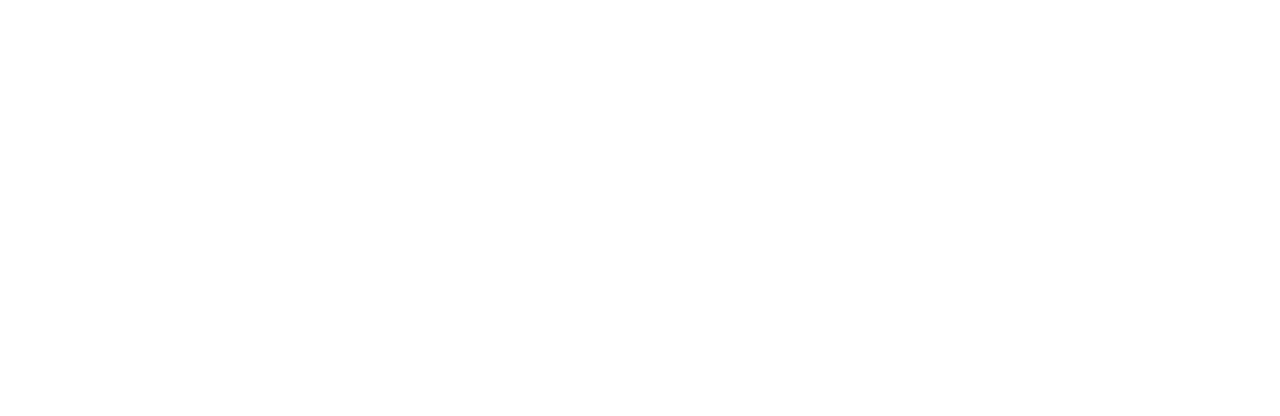
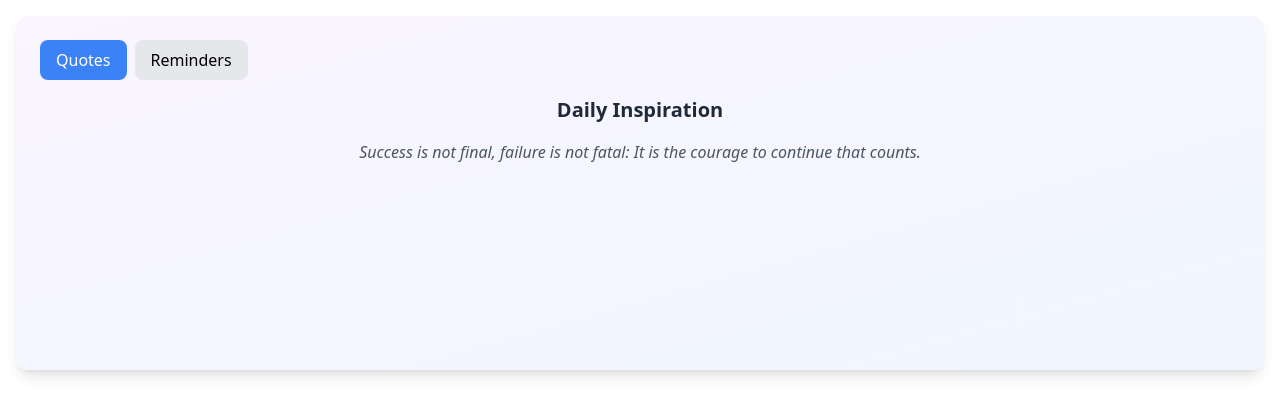
Before and after one commit to O-G-W-A-L/AdFriend, a React (Vite) app: page / in a window 1280 px wide. Shown: the top 416 px of the page. Built offline with nearby package versions, Linux system fonts and the light colour scheme.

Commit message:
getting better

```diff
--- a/index.html
+++ b/index.html
@@ -6,7 +6,7 @@
     <meta name="viewport" content="width=device-width, initial-scale=1.0" />
     <title>AdFriend</title>
   </head>
-  <body>
+  <body class="min-w-[400px] min-h-[300px]">
     <div id="root"></div>
     <script type="module" src="/src/main.jsx"></script>
   </body>
--- a/src/App.jsx
+++ b/src/App.jsx
@@ -7,25 +7,35 @@ const App = () => {
   const [activeTab, setActiveTab] = useState('quotes')
 
   return (
-    <div className="hidden adfriend-container">
+    <div className="w-full h-full p-4">
       <WidgetWrapper>
         <div className="flex gap-2 mb-4">
           <button
             onClick={() => setActiveTab('quotes')}
-            className={`px-4 py-2 rounded-lg ${activeTab === 'quotes' ? 'bg-blue-500 text-white' : 'bg-gray-200'}`}
+            className={`px-4 py-2 rounded-lg ${
+              activeTab === 'quotes'
+                ? 'bg-blue-500 text-white'
+                : 'bg-gray-200 hover:bg-gray-300'
+            }`}
           >
             Quotes
           </button>
           <button
             onClick={() => setActiveTab('reminders')}
-            className={`px-4 py-2 rounded-lg ${activeTab === 'reminders' ? 'bg-blue-500 text-white' : 'bg-gray-200'}`}
+            className={`px-4 py-2 rounded-lg ${
+              activeTab === 'reminders'
+                ? 'bg-blue-500 text-white'
+                : 'bg-gray-200 hover:bg-gray-300'
+            }`}
           >
             Reminders
           </button>
         </div>
 
-        {activeTab === 'quotes' && <MotivationalQuote />}
-        {activeTab === 'reminders' && <ActivityReminder />}
+        <div className="min-h-[250px]">
+          {activeTab === 'quotes' && <MotivationalQuote />}
+          {activeTab === 'reminders' && <ActivityReminder />}
+        </div>
       </WidgetWrapper>
     </div>
   )
--- a/src/components/WidgetWrapper.jsx
+++ b/src/components/WidgetWrapper.jsx
@@ -5,7 +5,8 @@ const WidgetWrapper = ({ children }) => (
     initial={{ opacity: 0, y: 20 }}
     animate={{ opacity: 1, y: 0 }}
     exit={{ opacity: 0, y: -20 }}
-    className="bg-gradient-to-br from-purple-50 to-blue-50 p-6 rounded-xl shadow-lg"
+    className="w-full h-full bg-gradient-to-br from-purple-50 to-blue-50 p-6 rounded-xl shadow-lg overflow-y-auto"
+    style={{ minWidth: '400px', minHeight: '300px' }}
   >
     {children}
   </motion.div>
--- a/src/contentScript.js
+++ b/src/contentScript.js
@@ -1,6 +1,29 @@
 import React from "react";
 import ReactDOM from "react-dom/client";
 import AdReplacer from "./components/AdReplacer";
+
+function isAdElement(element) {
+  // Enhanced ad detection logic
+  return (
+    element.classList.contains("ad-class") ||
+    /ad(s?)-?[0-9]*/i.test(element.id) ||
+    element.querySelector("[data-ad], .ad, .ads, [id*='ad'], [class*='ad']")
+  );
+}
+
+function replaceAd(adElement) {
+  const replacement = document.createElement("div");
+  replacement.className = "adfriend-replacement";
+  adElement.parentNode.replaceChild(replacement, adElement);
+
+  const root = document.createElement("div");
+  root.className = "w-full h-full";
+  replacement.appendChild(root);
+
+  ReactDOM.createRoot(root).render(
+    React.createElement(AdReplacer, { originalElement: adElement })
+  );
+}
 
 const observer = new MutationObserver((mutations) => {
   mutations.forEach((mutation) => {
@@ -12,29 +35,14 @@ const observer = new MutationObserver((mutations) => {
   });
 });
 
-function isAdElement(element) {
-  // Implement actual ad detection logic here
-  return (
-    element.classList.contains("ad-class") ||
-    element.id.includes("ad") ||
-    element.querySelector("[data-ad]")
-  );
-}
-
-function replaceAd(adElement) {
-  const replacement = document.createElement("div");
-  replacement.className = "adfriend-replacement";
-  adElement.parentNode.replaceChild(replacement, adElement);
-
-  // Render React component without using JSX
-  const root = document.createElement("div");
-  replacement.appendChild(root);
-  ReactDOM.createRoot(root).render(React.createElement(AdReplacer));
-}
-
 observer.observe(document.body, {
   childList: true,
   subtree: true,
   attributes: false,
   characterData: false,
 });
+
+// Cleanup observer on page unload
+window.addEventListener("beforeunload", () => {
+  observer.disconnect();
+});
```
Also changed, not shown: public/manifest.json.
